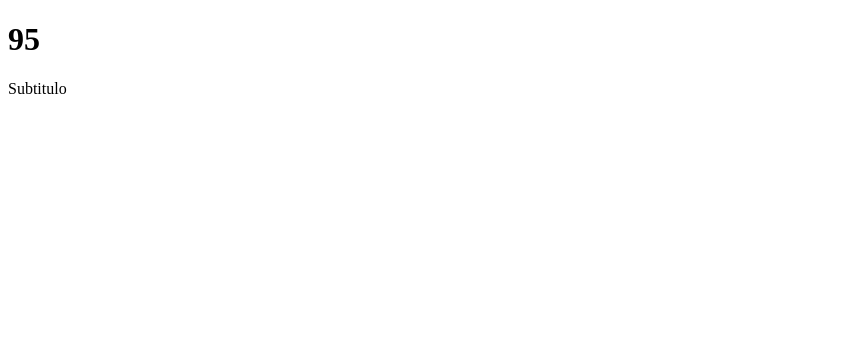
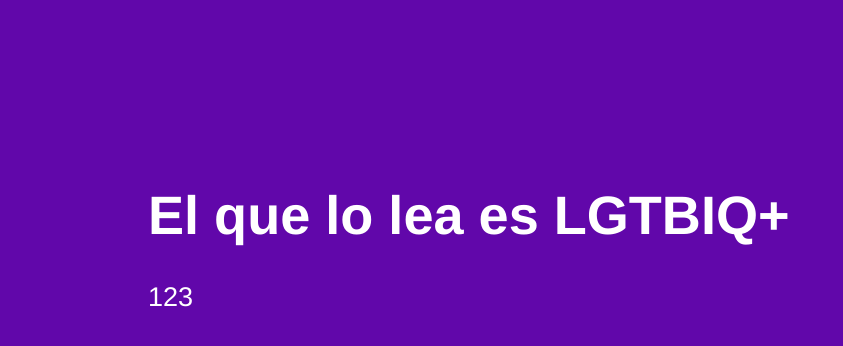
Before and after one commit to sejotaz/React-curso, a React (Vite) app in the folder 03-counter-app-vite/: page / in a window 1280 px wide. Shown: the top 346 px of the page, without its empty margins (0-843 px from the left). Built offline with nearby package versions, Linux system fonts and the light colour scheme.

Commit message:
Sección 4 Comunicación entre componente

```diff
--- a/03-counter-app-vite/src/FirstApp.jsx
+++ b/03-counter-app-vite/src/FirstApp.jsx
@@ -1,13 +1,11 @@
-export const FirstApp = () => {
+export const FirstApp = ({ title, subtitle }) => {
 
-  const getResult = (a, b) => {
-    return a + b
-  }
+
 
   return (
     <>
-      <h1>{getResult(90 , 5)}</h1>
-      <p>Subtitulo</p>
+      <h1>{title}</h1>
+      <p>{subtitle}</p>
     </>
   )
 }
--- a/03-counter-app-vite/src/main.jsx
+++ b/03-counter-app-vite/src/main.jsx
@@ -2,12 +2,13 @@ import React from 'react'
 import ReactDOM from 'react-dom/client'
 import { HelloWorldApp } from './HelloWorldApp'
 import { FirstApp } from './FirstApp'
+import './styles.css'
 
 
 
 
 ReactDOM.createRoot(document.getElementById('root')).render(
   <React.StrictMode>
-    <FirstApp/>
+    <FirstApp title="El que lo lea es LGTBIQ+" subtitle={123}/>
   </React.StrictMode>
 )
--- /dev/null
+++ b/03-counter-app-vite/src/styles.css
@@ -0,0 +1,7 @@
+html,body{
+  background-color: #6107aa;
+  color: white;
+  font-family: Helvetica, Arial, sans-serif;
+  font-size: 1.3rem;
+  padding: 70px;
+}
```
